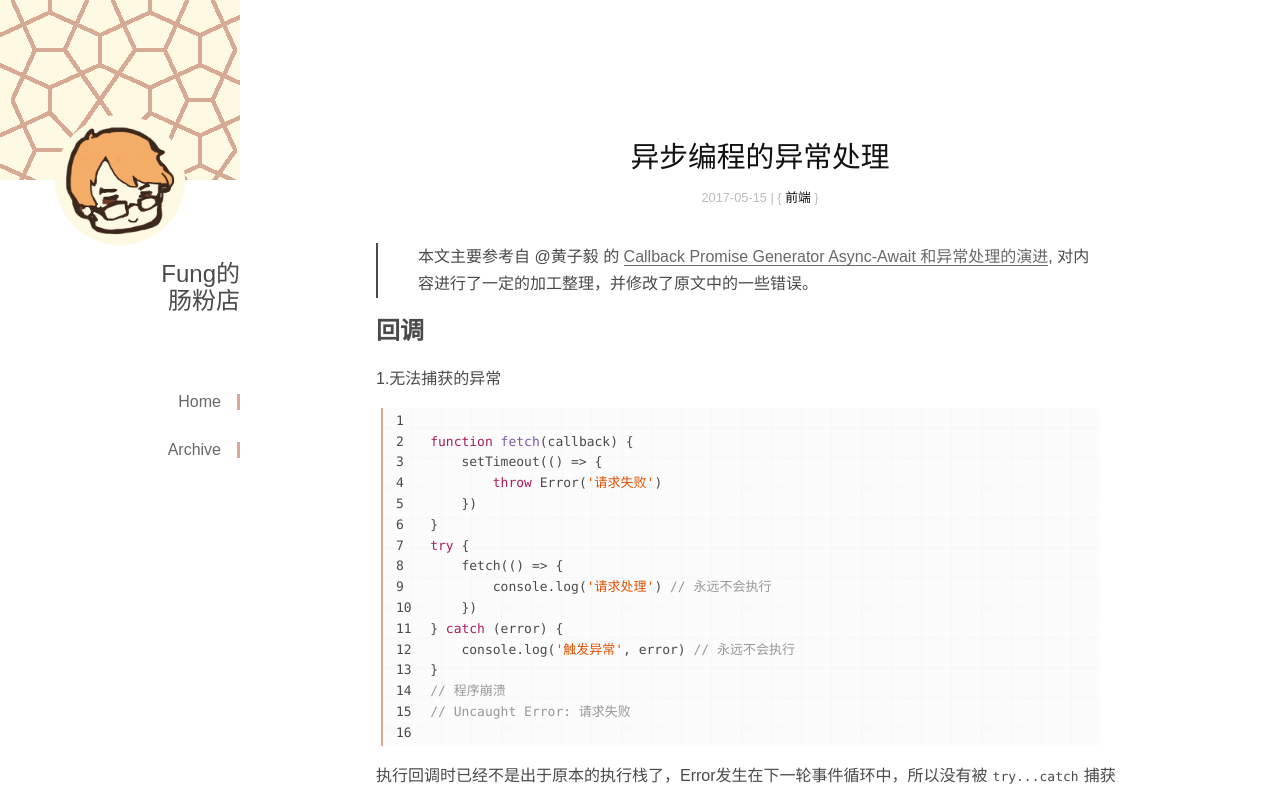
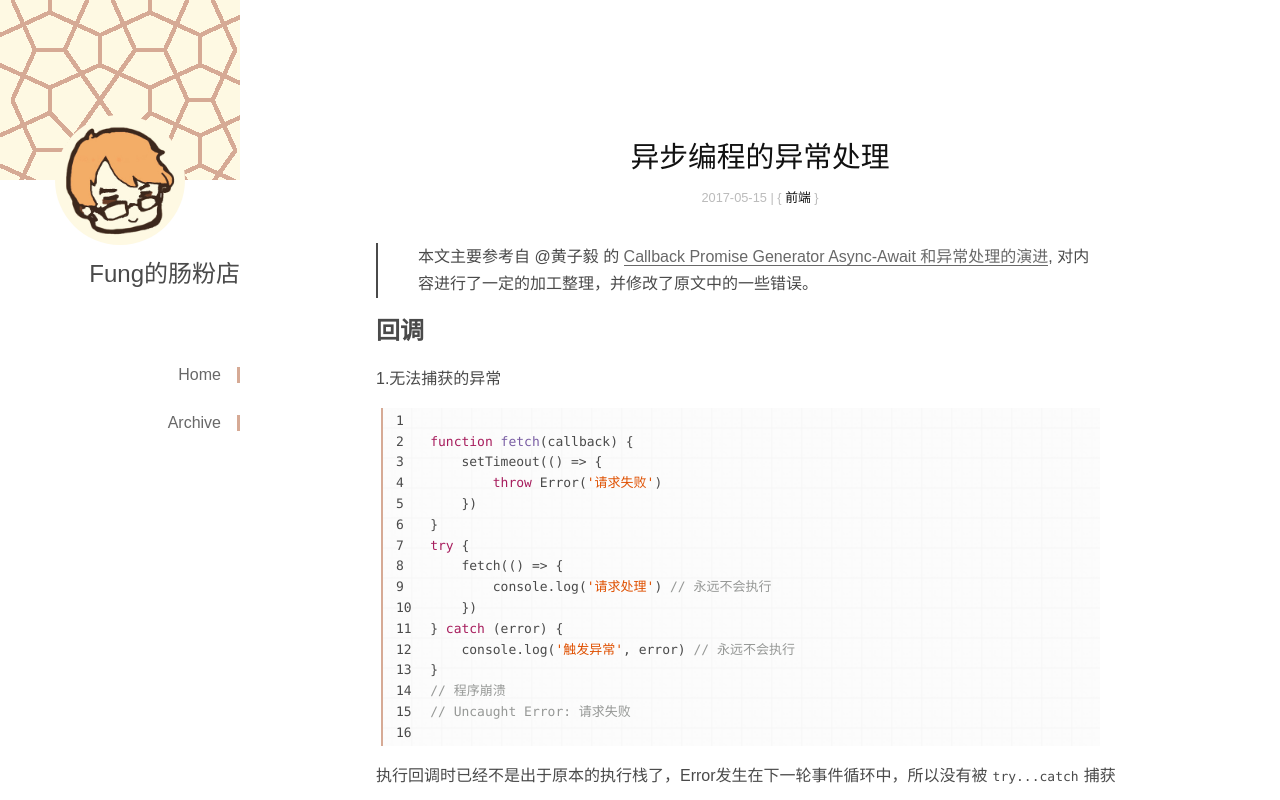
Before and after one commit to hereisfun/hereisfun.github.io, a plain HTML site: page index.html in a window 1280 px wide. Shown: the top 800 px of the page. Drawn offline with Linux system fonts and the light colour scheme; a small style sheet from the web is missing.

Commit message:
Site updated: 2017-05-15 21:35:12

```diff
--- a/css/style.css
+++ b/css/style.css
@@ -1083,7 +1083,3 @@ figure.highlight {
 .menu > div {
   font-size: 24px;
 }
-.menu > div:after {
-  content: '肠粉店';
-  display: block;
-}
--- a/index.html
+++ b/index.html
@@ -4,7 +4,7 @@
   <meta charset="UTF-8">
   <meta name="viewport" content="width=device-width, initial-scale=1.0">
   <meta http-equiv="X-UA-Compatible" content="ie=edge">
-  <title>Fung的</title>
+  <title>Fung的肠粉店</title>
 
     <link rel="icon" href="/favicon.png">
 
@@ -23,7 +23,7 @@
         </div>
     </section>
     <section class='menu'>
-        <div>Fung的</div>
+        <div>Fung的肠粉店</div>
 
         <ul>
 
```
Also changed, not shown: 2017/05/15/异步编程的异常处理/index.html (+2 -2 lines), archives/2017/05/index.html (+2 -2 lines), archives/2017/index.html (+2 -2 lines), archives/index.html (+2 -2 lines), categories/index.html (+2 -2 lines), tags/index.html (+2 -2 lines), tags/前端/index.html (+2 -2 lines).
